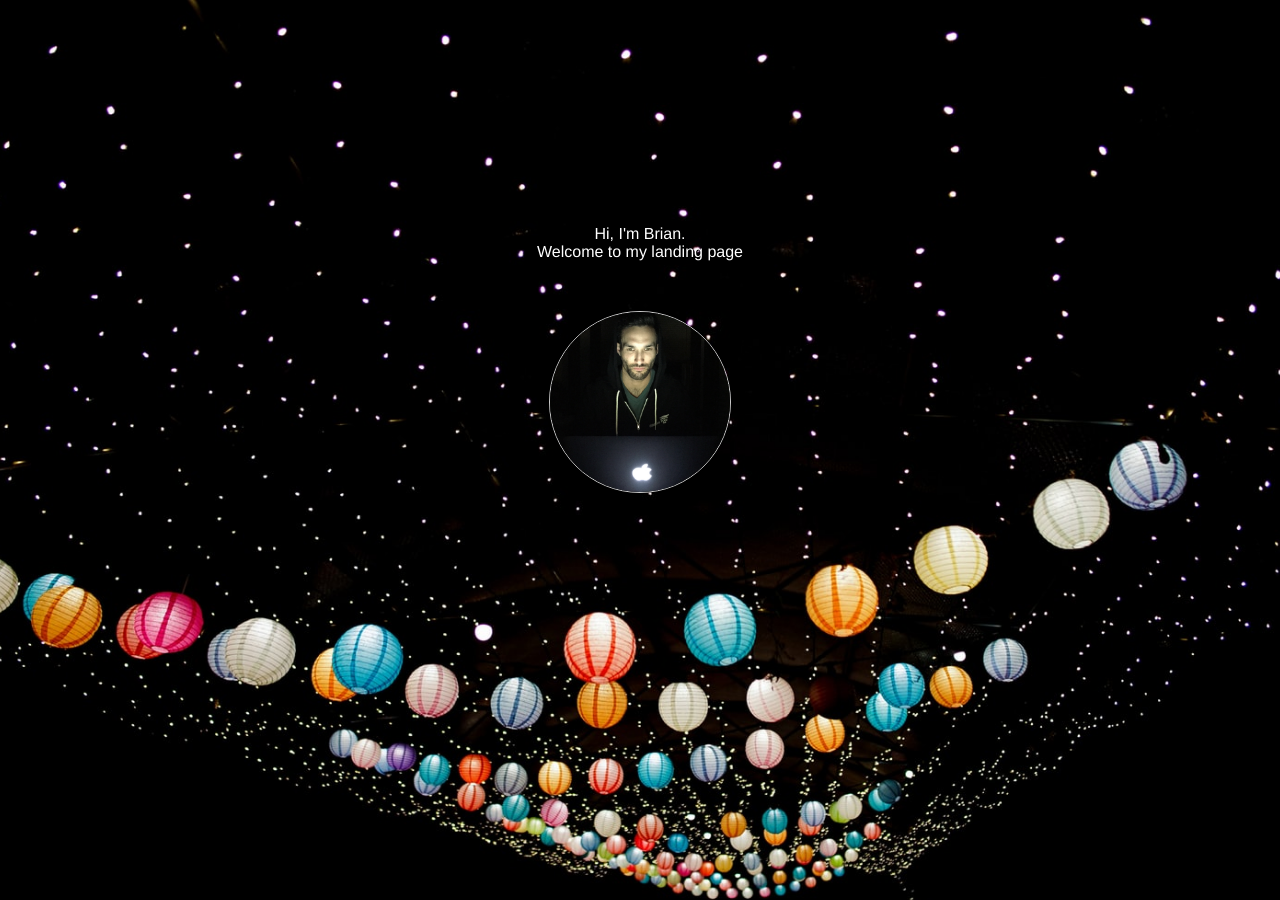
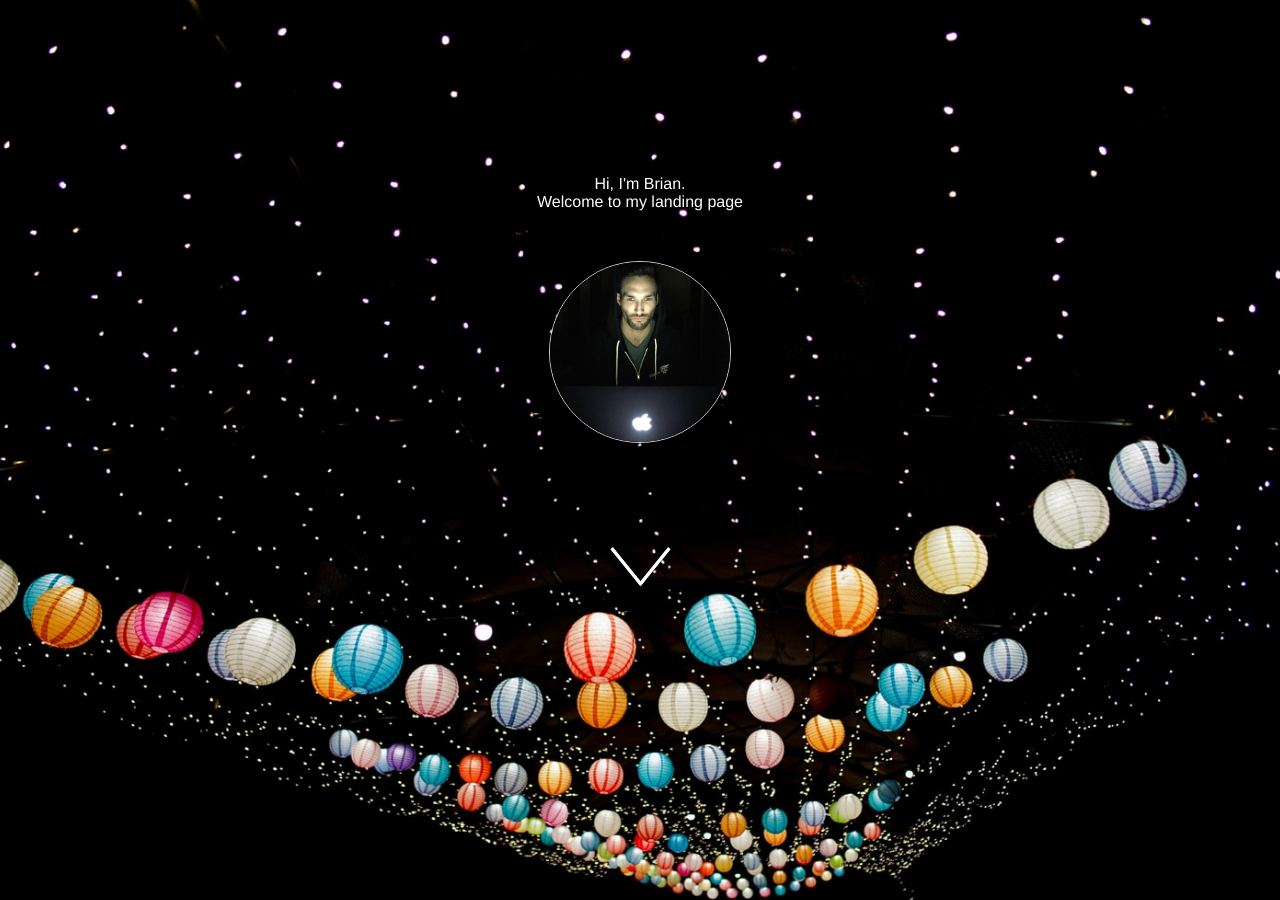
Before and after one commit to brianeddow/brianeddow.github.io, a plain HTML site: page index.html in a window 1280 px wide. Shown: the top 900 px of the page. Drawn offline with nearby package versions, Linux system fonts and the light colour scheme.

Commit message:
css edits/additions

```diff
--- a/assets/styles/style.css
+++ b/assets/styles/style.css
@@ -40,7 +40,7 @@ body {
 	.my-work {
 		z-index: 900;
 		height: 100%;
-		background: #52bc59;
+		background: #0f90a3;
 		padding: 10% 0;
 		box-shadow: 0px 1px 50px #000;
 	}
@@ -73,7 +73,7 @@ body {
 	.greeting {
 		position: relative;
 		text-align: center;
-		top: 80px;
+		top: 40px;
 		width: 100%;
 		margin: 0 auto;
 		color: #fff;
@@ -84,7 +84,7 @@ body {
 		display: block;
 		position: relative;
 		text-align: center;
-		top: 130px;
+		top: 80px;
 		width: 160px;
 		height: 160px;
 		margin: 0 auto;
@@ -113,6 +113,39 @@ body {
 		height: 100px;
 		margin-top: 60px;
 		background-image: linear-gradient(to bottom right, white, gold);
+	}
+
+	#arrow {
+		position: relative;
+		top: 175px;
+		margin: 0 auto;
+		max-width: 100px;
+		height: 50px;
+		border: 0;
+	}
+
+	#arrow-left {
+		position: absolute;
+		display: inline-block;
+		vertical-align: middle;
+		right: 34.5px;
+		width: 1px;
+		height: 45px;
+		border: 1px solid #fff;
+		background: #fff;
+		transform: rotate(39deg);
+	}
+
+	#arrow-right {
+		position: absolute;
+		display: inline-block;
+		vertical-align: middle;
+		left: 34.5px;
+		width: 1px;
+		height: 45px;
+		border: 1px solid #fff;
+		background: #fff;
+		transform: rotate(-39deg);
 	}
 }
 
@@ -145,7 +178,7 @@ body {
 	.my-work {
 		z-index: 900;
 		height: 100%;
-		background: #52bc59;
+		background: #0f90a3 /*#41bed2 52bc59*/;
 		padding: 10% 0;
 		box-shadow: 0px 1px 50px #000;
 	}
@@ -159,10 +192,10 @@ body {
 	}
 
 	#photo-card {
-		display: inline-block;
+		display: block;
 		position: relative;
 		text-align: center;
-		top: 200px;
+		top: 150px;
 		width: 180px;
 		height: 180px;
 		margin: 0 auto;
@@ -191,7 +224,7 @@ body {
 		position: relative;
 		display: block;
 		text-align: center;
-		top: 150px;
+		top: 100px;
 		width: 100%;
 		padding: 0;
 		margin: 0 auto;
@@ -221,4 +254,37 @@ body {
 		margin-top: 60px;
 		background-image: linear-gradient(to bottom right, white, gold);
 	}
+
+	#arrow {
+		position: relative;
+		top: 250px;
+		margin: 0 auto;
+		max-width: 100px;
+		height: 50px;
+		border: 0;
+	}
+
+	#arrow-left {
+		position: absolute;
+		display: inline-block;
+		vertical-align: middle;
+		right: 34.5px;
+		width: 1px;
+		height: 45px;
+		border: 1px solid #fff;
+		background: #fff;
+		transform: rotate(39deg);
+	}
+
+	#arrow-right {
+		position: absolute;
+		display: inline-block;
+		vertical-align: middle;
+		left: 34.5px;
+		width: 1px;
+		height: 45px;
+		border: 1px solid #fff;
+		background: #fff;
+		transform: rotate(-39deg);
+	}
 }
--- a/index.html
+++ b/index.html
@@ -24,6 +24,10 @@
     <img id="photo-card" src="./assets/media/landing-icon.jpg"
                          data-aos="zoom-out"
                          data-aos-duration="1700">
+    <div id="arrow">
+      <div id="arrow-left"></div>
+      <div id="arrow-right"></div>
+    </div>
 	</div>
 	<div class="section my-work">
     <p class="my-work-header">Projects/Snippets below use HTML, CSS, Vanilla JavaScript and jQuery</p>
```
Also changed, not shown: 2 other files.
